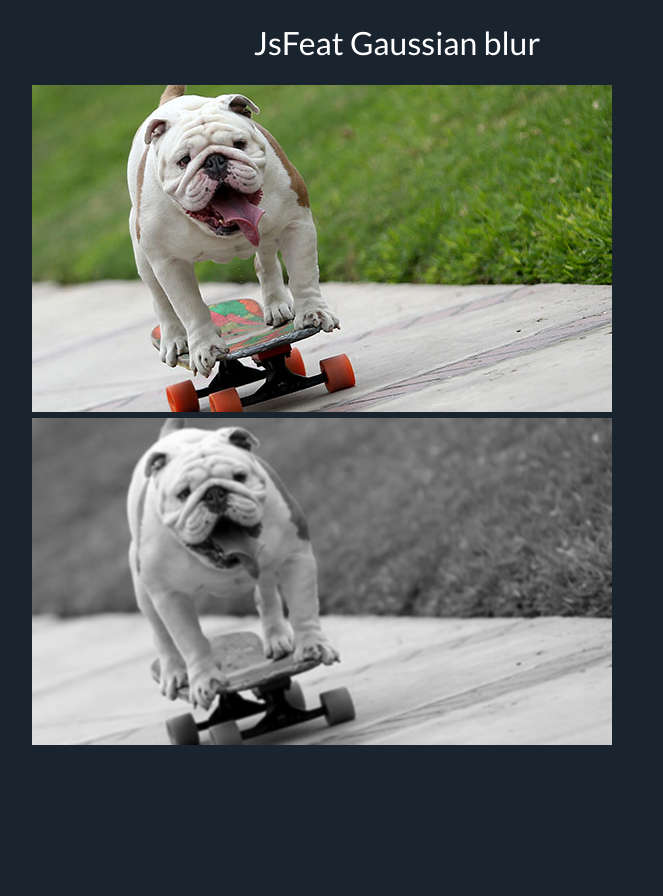
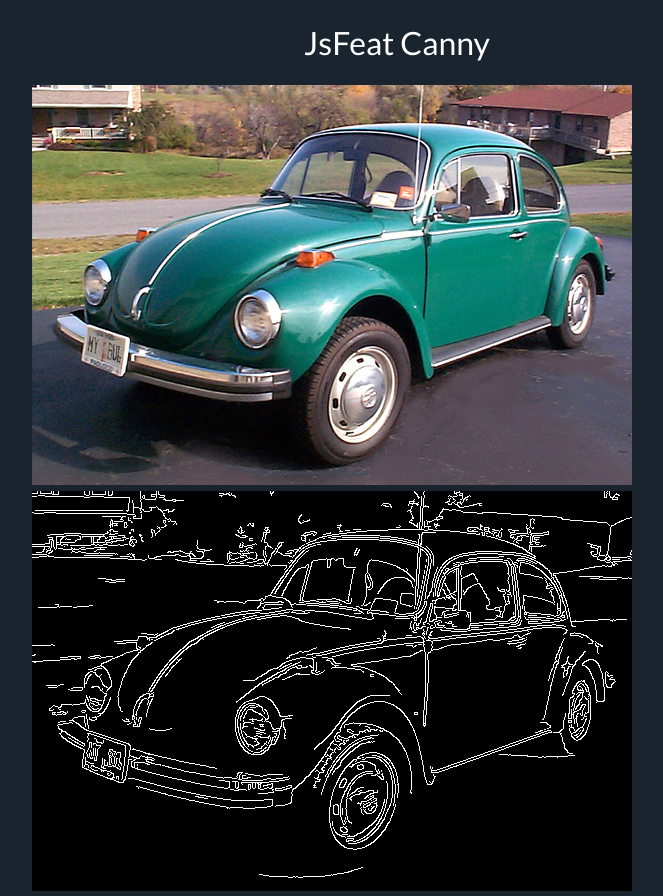
Before and after one commit to FelipeAG06/computer_vision_js, a website: page index.html in a window 1280 px wide. Shown: the whole page, without its empty margins (243-906 px from the left). Before the commit the page ends 800 px from the top, so only its background shows below. Drawn offline with Linux system fonts and the light colour scheme; files that its build step writes are made by us from their sources.

Commit message:
jsfeat04_canny: Initial changes

```diff
--- a/index.html
+++ b/index.html
@@ -2,14 +2,14 @@
 <html>
 <head>
     <meta charset="utf-8">
-    <title>JsFeat Gaussian</title>
+    <title>JsFeat Edge</title>
     <link rel="stylesheet" href="css/bootstrap.min.css">
     <link rel="stylesheet" href="css/index.css">
     <script src="vendors/lodash.core.min.js"></script>
 </head>
 <body>
     <div class="container">
-        <h2 class="text-center page-title"> JsFeat Gaussian blur</h2>
+        <h2 class="text-center page-title"> JsFeat Canny</h2>
         <div id="images" class="canvas-parent col-sm-8 col-sm-offset-2">
             <canvas id="initCanvas" class="canvas-img"></canvas>
         </div>
--- a/js/scripts.js
+++ b/js/scripts.js
@@ -1,4 +1,4 @@
-const imgPath = '../img/bulldog.jpg';
+const imgPath = '../img/car.jpg';
 const canvasClass = 'canvas-img';
 
 let canvas = document.getElementById('initCanvas');
@@ -24,10 +24,11 @@ image.onload = () => {
     let grayImage = new jsfeat.matrix_t(matrix.cols, matrix.rows, jsfeat.U8_t | jsfeat.C1_t);
     jsfeat.imgproc.grayscale(matrix.data, matrix.cols, matrix.rows, grayImage);
 
-    //Apply Gaussian filter
-    const kernelSize = 5;
-    let blurredImage = new jsfeat.matrix_t(matrix.cols, matrix.rows, jsfeat.U8C1_t);
-    jsfeat.imgproc.gaussian_blur(grayImage, blurredImage, kernelSize);
+    const kernelSize = 2;
 
-    drawMat(blurredImage, canvasParent, canvasClass);
+    // Add canny and gaussian filter
+    var canny = new jsfeat.matrix_t(cols, rows, jsfeat.U8C1_t);
+    jsfeat.imgproc.gaussian_blur(grayImage, canny, kernelSize);
+    jsfeat.imgproc.canny(canny, canny, 90, 300);
+    drawMat(canny, canvasParent, canvasClass);
 }
```
Also changed, not shown: dist/scripts.js.
